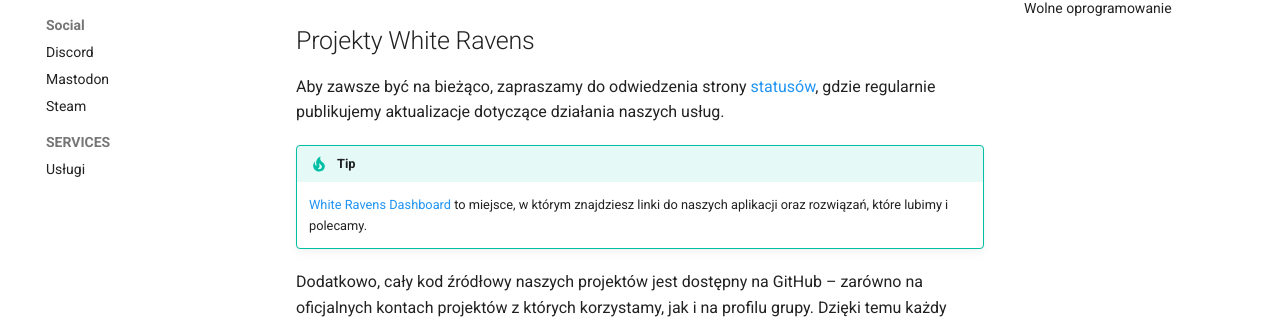
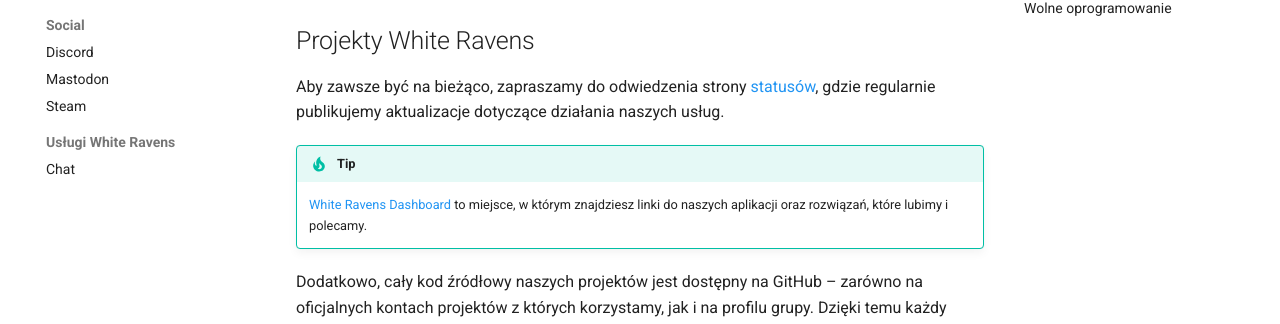
Before and after one commit to whiteravens20/wrservices.link, an MkDocs documentation site: the page built from docs/index.md, in a window 1280 px wide. Shown: the part 205-529 px from the top of the page. Built offline with MkDocs 1.6.1 and Material for MkDocs 9.7.7, drawn with Linux system fonts in a browser that asks for light colours.

Commit message:
update nav, add sections

```diff
--- a/mkdocs.yml
+++ b/mkdocs.yml
@@ -71,8 +71,8 @@
       - 'Discord': discord.md
       - 'Mastodon': mastodon.md
       - 'Steam': steam.md
-    - 'SERVICES':
-      - 'Usługi': services.md
+    - 'Usługi White Ravens':
+      - 'Chat': chat.md
   - Dashboard: https://home.wrservices.link
   - Status Usług: https://status.wrservices.link
   - GitHub: https://github.com/whiteravens20
```
